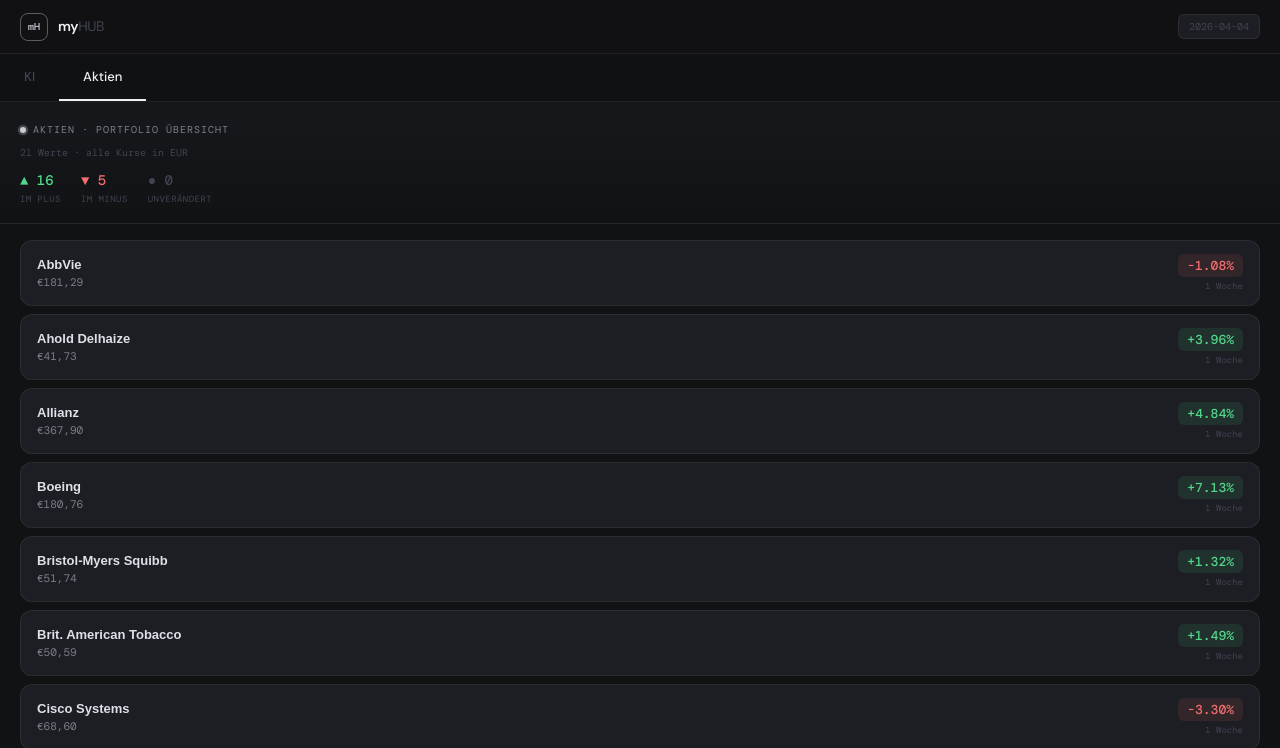
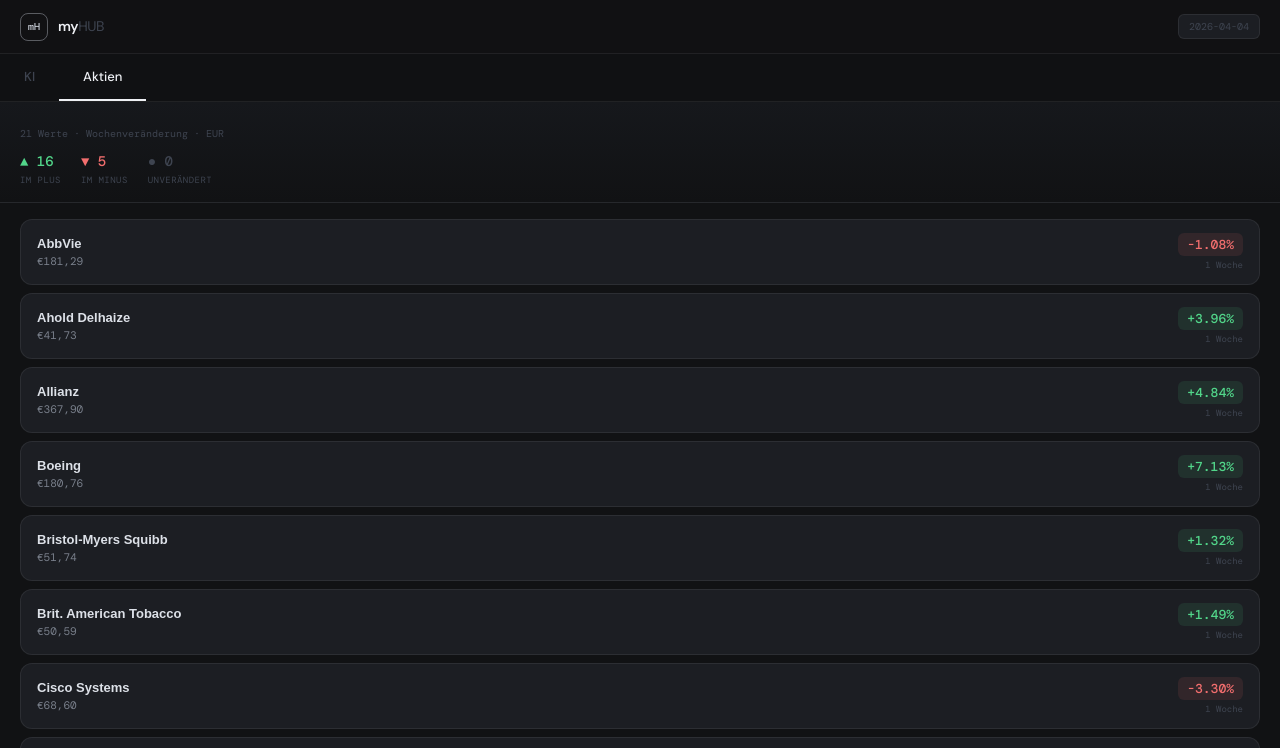
Before and after one commit to Christian0341/meine-app, a plain HTML site: page index.html in a window 1280 px wide. Both pictures are taken after a click on the button "Aktien". Shown: the top 748 px of the page. Drawn offline with nearby package versions, Linux system fonts and the light colour scheme.

Commit message:
Update index.html

```diff
--- a/index.html
+++ b/index.html
@@ -43,7 +43,7 @@
     .topbar-date { font-family: 'DM Mono', monospace; font-size: 10px; color: var(--text3); background: var(--card); border: 1px solid var(--line); padding: 4px 10px; border-radius: 6px; }
 
     /* ── HERO (immer sichtbar, wechselt Inhalt) ── */
-    .hero { padding: 20px 20px 16px; border-bottom: 1px solid var(--line); background: linear-gradient(180deg, var(--bg2) 0%, var(--bg) 100%); min-height: 90px; }
+    .hero { padding: 16px 20px 14px; border-bottom: 1px solid var(--line); background: linear-gradient(180deg, var(--bg2) 0%, var(--bg) 100%); min-height: 60px; }
     .hero-eyebrow { display: flex; align-items: center; gap: 7px; margin-bottom: 8px; }
     .live-dot { width: 6px; height: 6px; border-radius: 50%; background: var(--silver); animation: livepulse 2.5s ease infinite; }
     @keyframes livepulse { 0%{box-shadow:0 0 0 0 rgba(200,205,214,0.4)} 70%{box-shadow:0 0 0 6px rgba(200,205,214,0)} 100%{box-shadow:0 0 0 0 rgba(200,205,214,0)} }
@@ -234,12 +234,8 @@
     <button class="main-tab" onclick="showMain('aktien',this)">Aktien</button>
   </nav>
 
-  <!-- HERO — immer sichtbar -->
+  <!-- HERO — wechselt je nach Tab -->
   <div class="hero" id="hero">
-    <div class="hero-eyebrow">
-      <div class="live-dot"></div>
-      <div class="hero-label" id="heroLabel">KI · News</div>
-    </div>
     <div class="hero-title skeleton" id="heroTitle"></div>
     <div class="hero-sub" id="heroSub"></div>
     <div class="hero-stats" id="heroStats" style="display:none"></div>
@@ -247,6 +243,7 @@
 
   <!-- KI-NEWS -->
   <section class="section active" id="tab-news">
+    <div class="divider" id="newsDivider" style="display:none"><span class="divider-label">📰 News</span><div class="divider-line"></div></div>
     <div class="kat-nav" id="katNav" style="display:none"></div>
     <div id="katPanels">
       <div style="padding:20px">
@@ -322,20 +319,16 @@
       $('tab-'+id).classList.add('active');
 
       if (id === 'news') {
-        $('heroLabel').textContent = 'KI · News';
         $('heroStats').style.display = 'none';
-        // Digest-Titel wieder anzeigen
-        const digest_title = window._digestTitle || '';
         const h = $('heroTitle');
-        h.textContent = digest_title || '–';
+        h.textContent = window._digestTitle || '–';
         h.classList.remove('skeleton');
         $('heroSub').textContent = window._digestSub || '';
       } else {
-        $('heroLabel').textContent = 'Aktien · Portfolio Übersicht';
-        $('heroSub').textContent = '21 Werte · alle Kurse in EUR';
         const h = $('heroTitle');
         h.classList.remove('skeleton');
         h.textContent = '';
+        $('heroSub').textContent = '21 Werte · Wochenveränderung · EUR';
         renderAktienHero();
       }
     }
@@ -383,7 +376,7 @@
           panels.innerHTML=`<div class="empty"><div class="empty-icon">◌</div><div class="empty-title">Noch kein Digest</div><div class="empty-text">Wird heute Nacht generiert.</div></div>`;
           return;
         }
-        nav.innerHTML=''; panels.innerHTML=''; nav.style.display='flex';
+        nav.innerHTML=''; panels.innerHTML=''; nav.style.display='flex'; if($('newsDivider')) $('newsDivider').style.display='flex';
 
         d.kategorien.forEach((kat,ki)=>{
           const tab=document.createElement('button');
```
